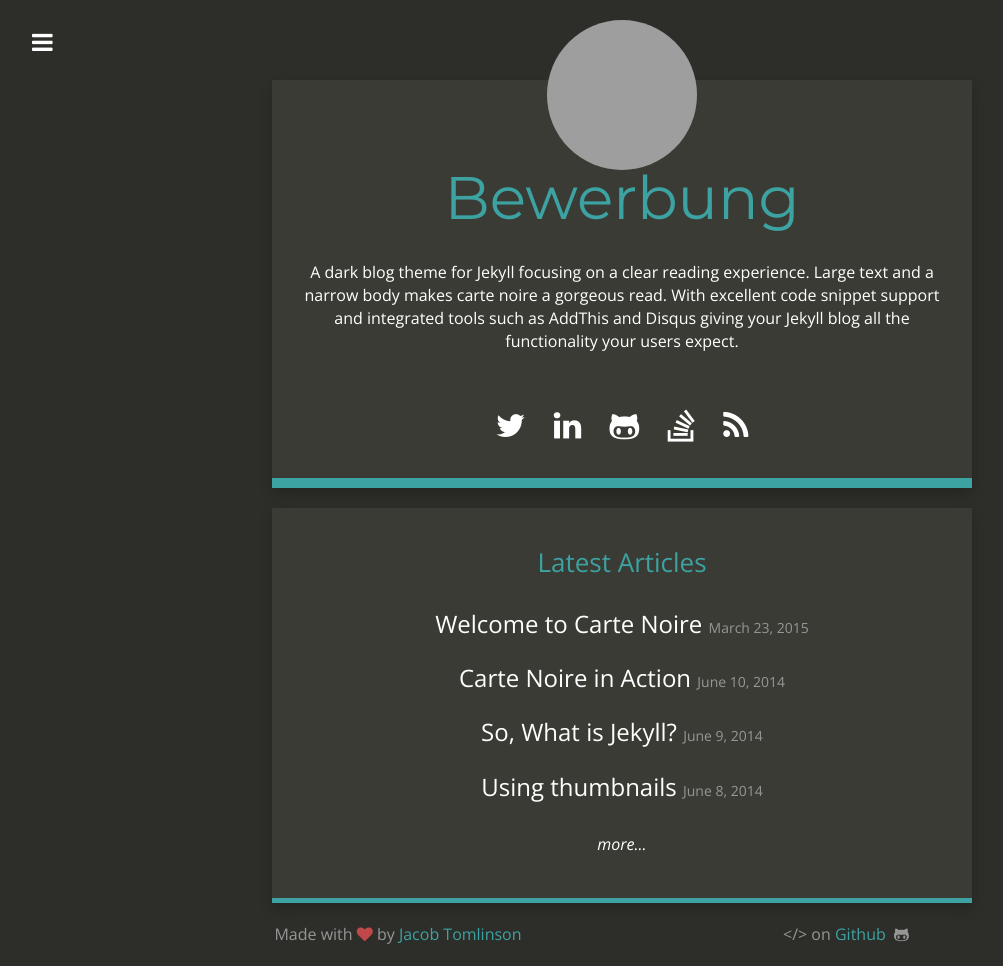
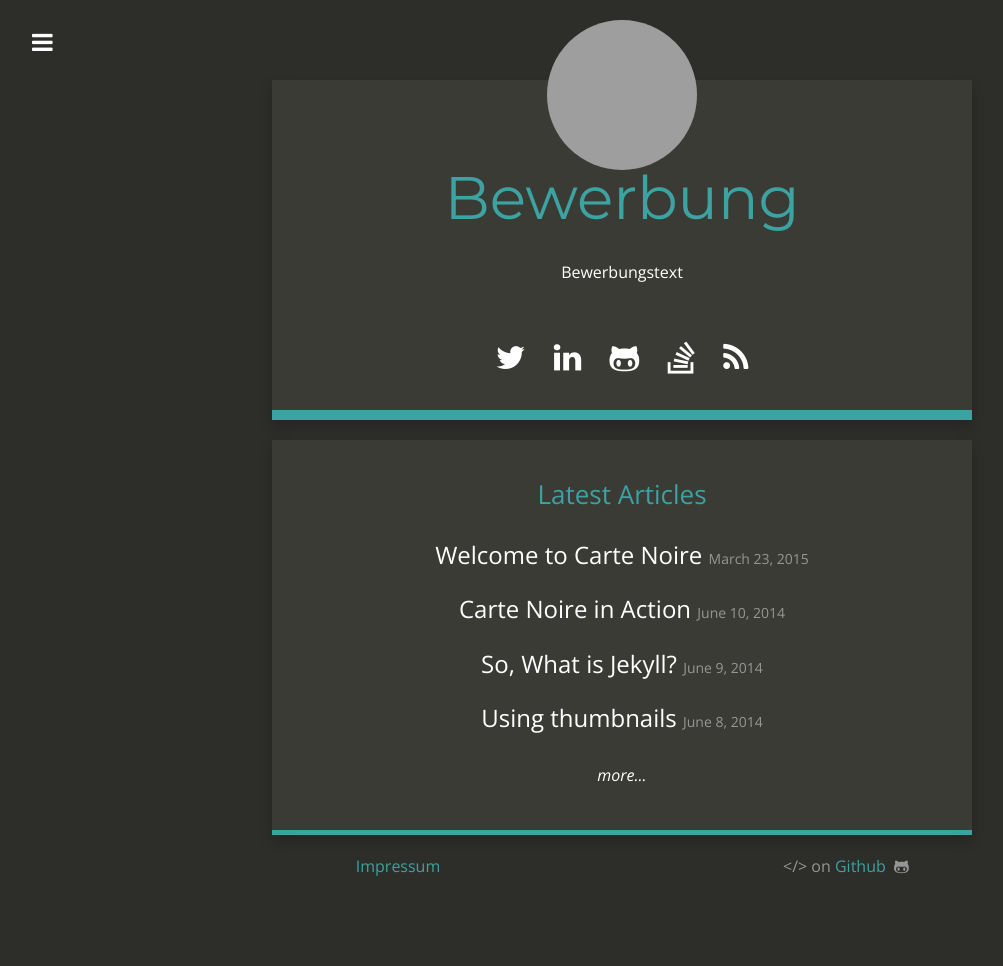
Before and after one commit to BriGitBardot/Bewerbung2, a Jekyll site: the page built from index.html, in a window 1280 px wide. Shown: the whole page, without its empty margins (18-1021 px from the left). Built offline with Jekyll 4.4.1, drawn with Linux system fonts in a browser that asks for light colours; nearby versions of some CDN libraries; after the commit the page ends 900 px from its top, so only the background shows below that; grey boxes are pictures that could not be loaded.

Commit message:
Update _config.yml

```diff
--- a/_config.yml
+++ b/_config.yml
@@ -4,12 +4,8 @@
 description: "Bewerbung um eine wissenschaftliche Projektstelle."
 baseurl: "/Bewerbung2CarteNoire/"
 url: "http://brigitbardot.github.io"
-title_description: "A dark blog theme for Jekyll focusing on a clear reading experience. Large text and a narrow body makes carte noire a gorgeous read. With excellent code snippet support and integrated tools such as AddThis and Disqus giving your Jekyll blog all the functionality your users expect."
+title_description: "Bewerbungstext"
 title_image: "http://www.gravatar.com/avatar/00000000000000000000000000000000?s=500&d=mm"
-google_analytics: "UA-20365477-4"
-disqus_account: cartenoire
-github_repository: https://github.com/jacobtomlinson/carte-noire
-addthis_id: ra-513c6fa83da6ec67
 post_limit: 5
 
 # Social usernames/URLs
@@ -19,7 +15,7 @@
 stackoverflow_link: http://stackoverflow.com/users/3616812/user3616812
 
 # Footer
-footer_left: "Made with <i class=\"fa fa-heart\"></i> by <a href=\"https://twitter.com/_JacobTomlinson\">Jacob Tomlinson</a>"
+footer_left: "<a href=\"https://twitter.com/_JacobTomlinson\">Impressum</a>"
 footer_right: "&lt;/&gt; on <a href=\"https://github.com/jacobtomlinson/carte-noire\">Github</a> &nbsp;<i class=\"fa fa-github-alt\"></i>"
 
 # Build settings
```
